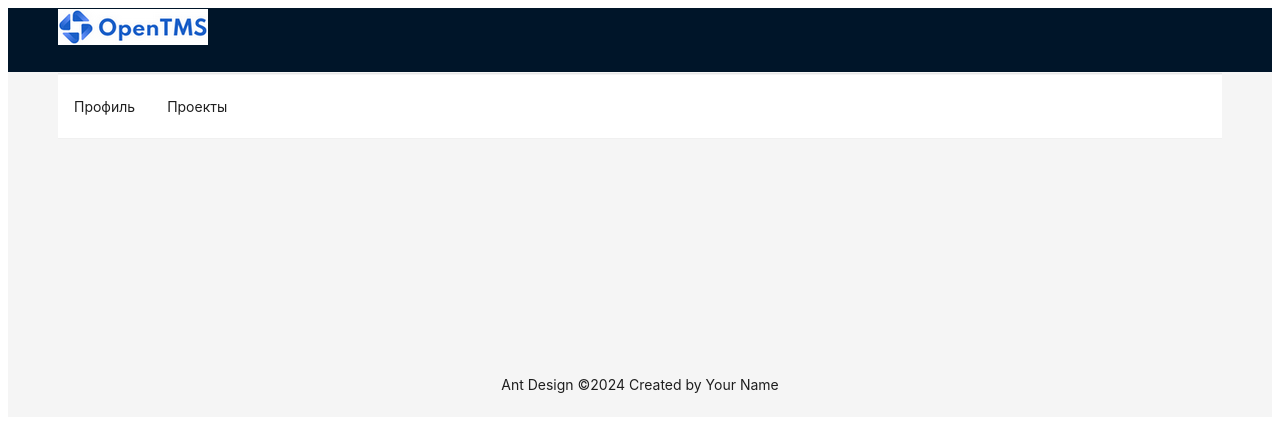
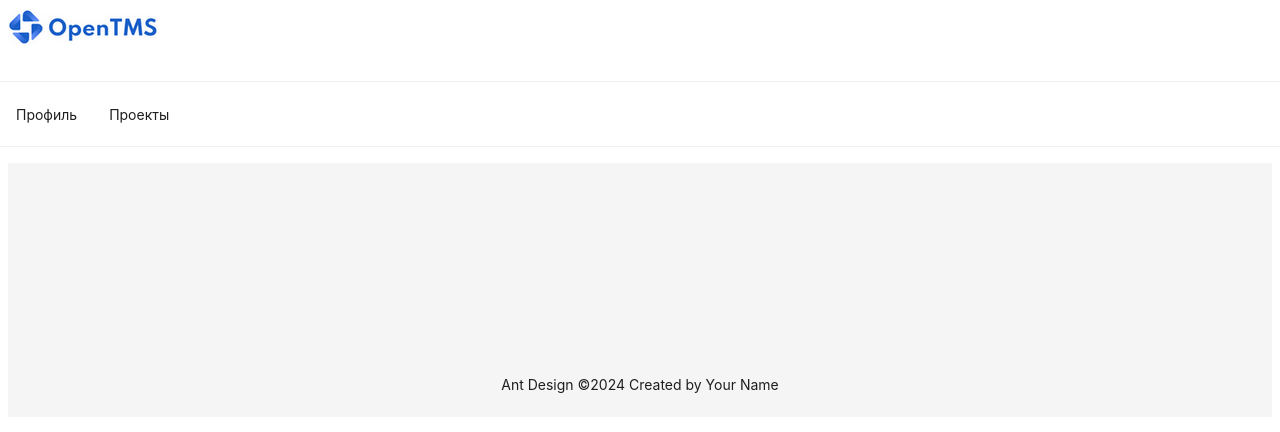
Before and after one commit to ivonin85/my-app, a React (Create React App) app in the folder frontend/: page / in a window 1280 px wide. Shown: the top 432 px of the page. Built offline with nearby package versions, Linux system fonts and the light colour scheme.

Commit message:
зафиксировал контент

```diff
--- a/frontend/src/components/Navbar.jsx
+++ b/frontend/src/components/Navbar.jsx
@@ -5,8 +5,15 @@ import logo from '../assets/logo_150.PNG';
 
 const Navbar = () => {
     return (
-        <div>
-      <div className="logo">
+      <div style={{
+        position: 'fixed',
+        top: 0,
+        left: 0,
+        width: '100%',
+        zIndex: 1000,
+        background: '#fff'
+        }}>
+      <div className="logo" style={{ padding: '8px' }}>
         <img src={logo} alt="Logo" />
       </div>
       <Divider style={{ margin: '1px 0' }} />
--- a/frontend/src/components/Sidebar.jsx
+++ b/frontend/src/components/Sidebar.jsx
@@ -82,7 +82,16 @@ const ModuleNavigation = ({ projectId }) => {
   return (
     <Menu
       mode="inline"
-      style={{ width: 256, height: '100%', position: 'fixed', left: 0 }}
+      style={{
+        width: 256,
+        height: '89%',
+        maxHeight: 'calc(100vh - 64px)', // Максимальная высота для прокрутки
+        overflowY: 'auto', // Включение вертикальной прокрутки
+        position: 'fixed',
+        background: '#fff',
+        left: 0,
+        top: '120px',
+      }}
     >
       {renderMenuItems(moduleTree)}
     </Menu>
--- a/frontend/src/components/test_case/TestCaseList.jsx
+++ b/frontend/src/components/test_case/TestCaseList.jsx
@@ -84,7 +84,6 @@ const TestCaseList = ({ shouldReload }) => {
 
     return (
         <div>
-            <Title level={2}>Список тест-кейсов</Title>
             <Table
                 dataSource={testCases}
                 columns={columns}
--- a/frontend/src/pages/module/ModuleDetailsPage.jsx
+++ b/frontend/src/pages/module/ModuleDetailsPage.jsx
@@ -3,11 +3,13 @@ import { useParams, Link } from 'react-router-dom';
 import TestCaseList from '../../components/test_case/TestCaseList';
 import ModuleService from '../../services/ModuleService';
 import Navbar from '../../components/Navbar';
-import { Layout, Button } from 'antd';
+import { Layout, Button, Typography } from 'antd';
 import { ModuleActions } from '../../hooks/ModuleActions';
 import ModuleFormModal from './ModuleFormModal';
 import Sidebar from '../../components/Sidebar';
 import TestCaseForm from '../test_case/TestCaseForm';
+
+const { Title } = Typography;
 
 const ModuleDetailsPage = () => {
     const { moduleId, projectId } = useParams();
@@ -52,13 +54,16 @@ const ModuleDetailsPage = () => {
         <div>
             <Navbar />
             <Layout style={{ marginLeft: 48 }}>
-                <Sider style={{ background: 'transparent', padding: 0, width: 256, borderRight: '1px solid #f0f0f0' }}>
+                <Sider>
                     <Sidebar projectId={projectId} />
                 </Sider>
-                <Content style={{ padding: '24px', background: '#fff', minHeight: '100vh' }}>
+                <Content style={{
+                    padding: '24px',
+                    background: '#fff',
+                    minHeight: '100vh',
+                    paddingTop: '100px',
+                    }}>
                     <h1>{module.name}</h1>
-                    {module.parentId && <p>Родительский модуль ID: {module.parentId}</p>}
-
                     <Button type="primary" onClick={openModal} style={{ marginRight: '8px' }}>
                         Редактировать модуль
                     </Button>
@@ -87,8 +92,18 @@ const ModuleDetailsPage = () => {
                         onUpdate={handleTestCaseUpdate} // Передаем функцию обновления
                     />
 
+                    <Title level={2}>Список тест-кейсов</Title>
+
                     {/* Передаем состояние shouldReload в TestCaseList */}
+                    <div style={{
+                        width: '85%',
+                        height: '100%',
+                        maxHeight: 'calc(100vh - 64px)', // Максимальная высота для прокрутки
+                        overflowY: 'auto', // Включение вертикальной прокрутки
+                        position: 'fixed'
+                    }}>
                     <TestCaseList shouldReload={shouldReload} />
+                    </div>
                 </Content>
             </Layout>
         </div>
--- a/frontend/src/pages/project/ProjectsPage.jsx
+++ b/frontend/src/pages/project/ProjectsPage.jsx
@@ -1,11 +1,12 @@
 import React, { useState, useEffect } from 'react';
 import { Link } from 'react-router-dom';
-import { Card, Row, Col, Button } from 'antd';
+import { Card, Row, Col, Button, Layout } from 'antd';
 import ProjectService from '../../services/ProjectService';
 import Navbar from '../../components/Navbar';
 
 const ProjectsPage = () => {
     const [projects, setProjects] = useState([]);
+    const { Sider, Content } = Layout;
 
     useEffect(() => {
         ProjectService.getAllProjects()
@@ -27,8 +28,9 @@ const ProjectsPage = () => {
     return (
         <div>
             <Navbar />
+
                 <h1>Мои проекты</h1>
-
+                <div style={{ paddingTop: '45px', paddingLeft: '12px', paddingRight: '12px' }}>
                 <Row gutter={[16, 16]}>
                     {/* Оборачиваем в Row с отступами между колонками */}
                     {projects.map(project => (
@@ -49,6 +51,7 @@ const ProjectsPage = () => {
                 </Row>
                 <Button type="primary" ><Link to="/projects/new">Создать новый проект</Link></Button>
                 </div>
+        </div>
     );
 };
 
```
Lines whose indentation alone changed are shown as unchanged.
